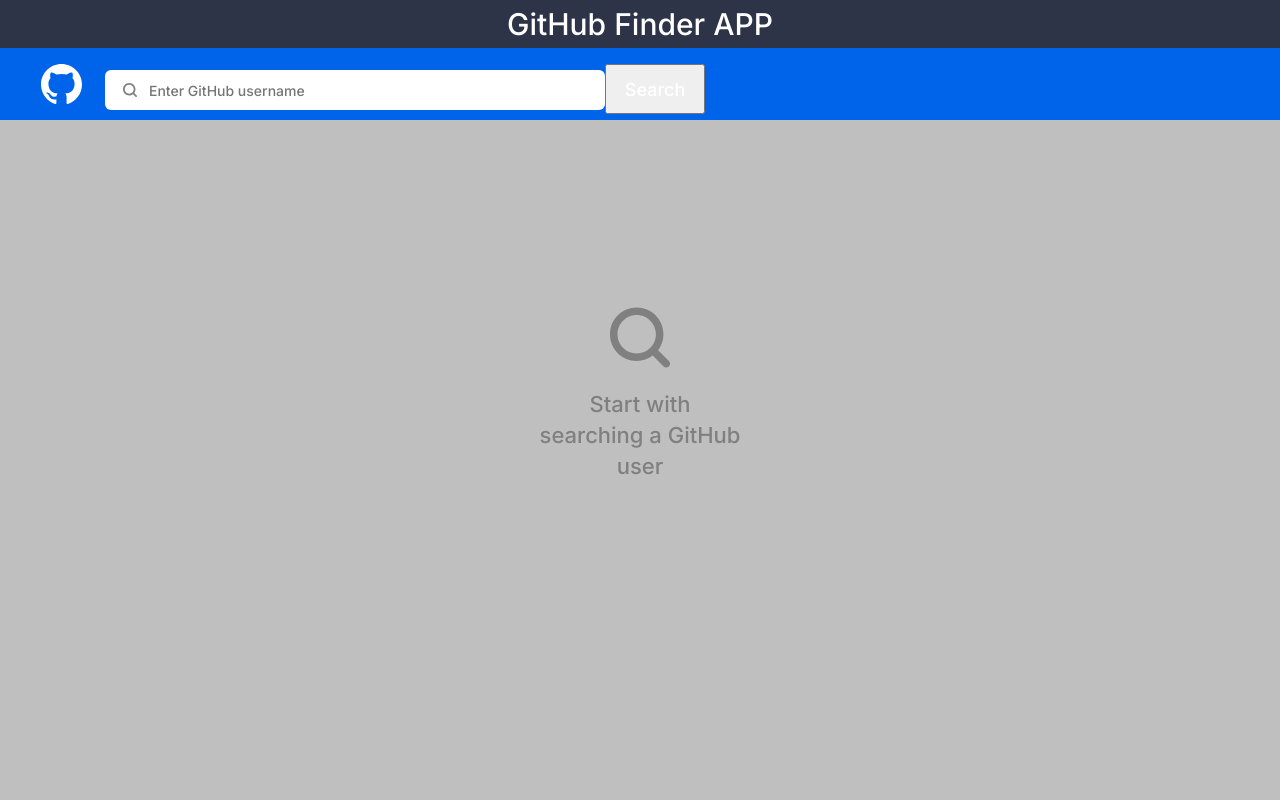
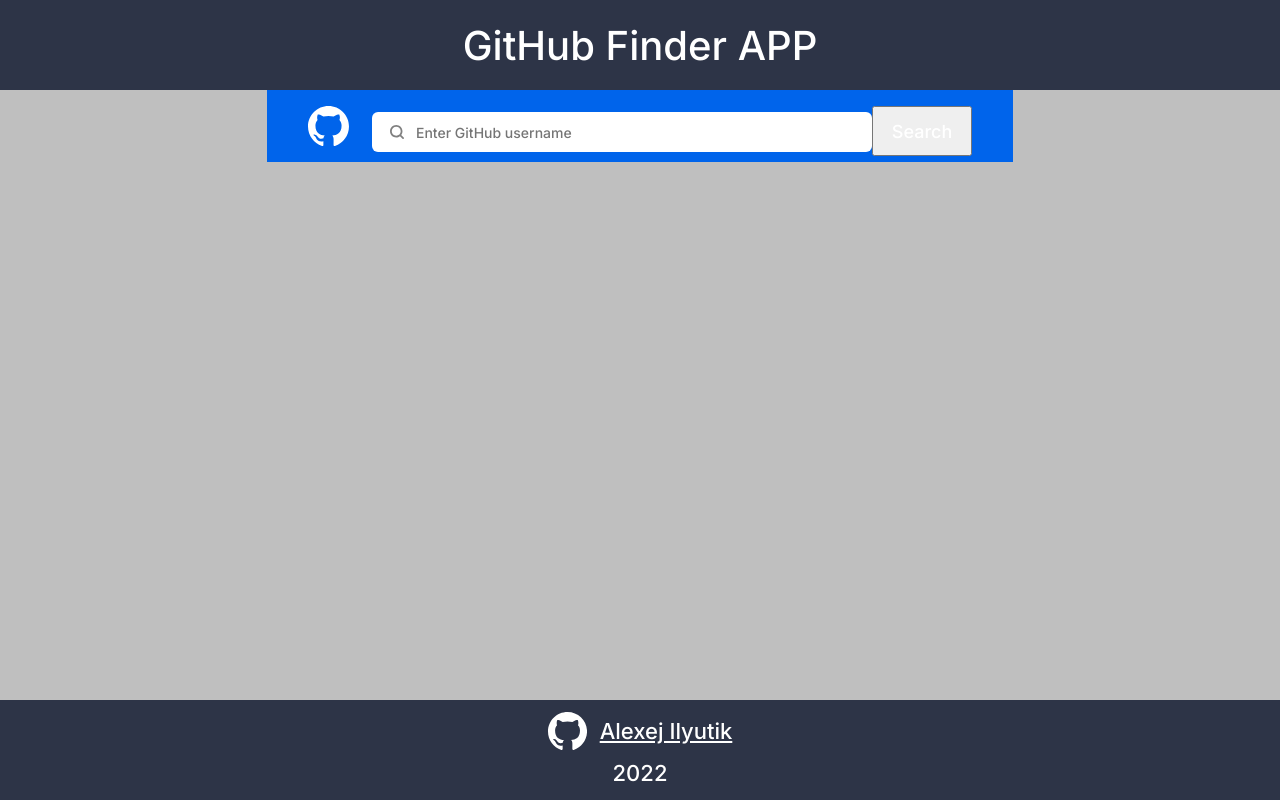
Before and after one commit to Alexej-Ilyutik/Github-Profile-finder, a React (Create React App) app in the folder github-finder/: page / in a window 1280 px wide. Built offline with nearby package versions, Linux system fonts and the light colour scheme.

Commit message:
feat: add footer

```diff
--- /dev/null
+++ b/github-finder/src/components/pages/Footer/Footer.js
@@ -0,0 +1,23 @@
+import React from 'react';
+import './Footer.scss';
+import logo from '../../../assets/GitHub.svg';
+
+const Footer = () => {
+  return (
+    <footer className='footer'>
+      <div className='footer__link'>
+        <img src={logo} alt='GitHub' />
+        <a
+          href='https://github.com/Alexej-Ilyutik'
+          target='_blank'
+          rel='noreferrer'
+        >
+          Alexej Ilyutik
+        </a>
+      </div>
+      <p className='footer__year'>2022</p>
+    </footer>
+  );
+};
+
+export default Footer;
--- /dev/null
+++ b/github-finder/src/components/pages/Footer/Footer.scss
@@ -0,0 +1,24 @@
+.footer {
+  background-color: var(--main-color);
+  padding: 1.2rem 0;
+  display: flex;
+  flex-direction: column;
+  align-items: center;
+  gap: 1rem;
+  height: 10rem;
+  .footer__link {
+    display: flex;
+    justify-content: space-between;
+    align-items: inherit;
+    a {
+      font-size: 2.2rem;
+    }
+    img {
+      width: 4rem;
+      margin-right: 1.2rem;
+    }
+  }
+  .footer__year {
+    font-size: 2.2rem;
+  }
+}
--- a/github-finder/src/components/pages/Header/Header.js
+++ b/github-finder/src/components/pages/Header/Header.js
@@ -1,8 +1,7 @@
 import React, { useState } from 'react';
 import './Header.scss';
-import logo from '../../../assets/GitHub.svg';
 import axios from '../../../axios';
-import ReactDOM from 'react-dom';
+// import ReactDOM from 'react-dom';
 
 const Header = () => {
   const [user, setQuery] = useState('');
--- a/github-finder/src/components/pages/Header/Header.scss
+++ b/github-finder/src/components/pages/Header/Header.scss
@@ -1,9 +1,12 @@
 .header {
   background-color: var(--main-color);
+  height: 9rem;
+  line-height: 9rem;
+  text-align: center;
   h1 {
-    display: block;
-    font-size: 3rem;
-    text-align: center;
-    margin: 0.6rem 0;
+    font-size: 4rem;
+    line-height: normal;
+    display: inline-block;
+    vertical-align: middle;
   }
 }
--- a/github-finder/src/components/pages/Home/Home.js
+++ b/github-finder/src/components/pages/Home/Home.js
@@ -1,12 +1,14 @@
 import React from 'react';
 import './Home.scss';
 import Header from '../Header/Header';
+import Footer from '../Footer/Footer';
 import logo from '../../../assets/GitHub.svg';
 
 const Home = () => {
   return (
     <div className='container'>
       <Header />
+      <main className='main'>
         <div className='search-wrapper'>
           <div className='search-form'>
             <div className='search-form__logo'>
@@ -18,14 +20,17 @@
                 type='text'
                 placeholder='Enter GitHub username'
               />
-            <button >Search</button>
+              <button>Search</button>
             </form>
           </div>
         </div>
-      <div className='search-results'>
+      </main>
+
+      {/* <div className='search-results'>
         <div className='search-results__img'></div>
         <p>Start with searching a GitHub user</p>
-      </div>
+      </div> */}
+      <Footer />
     </div>
   );
 };
--- a/github-finder/src/components/pages/Home/Home.scss
+++ b/github-finder/src/components/pages/Home/Home.scss
@@ -23,6 +23,12 @@
   }
 }
 
+.main {
+  flex: 1 1 auto;
+  display: flex;
+  flex-direction: column;
+  align-items: center;
+}
 
 .search-wrapper {
   background-color: #0064eb;
```
Lines whose indentation alone changed are shown as unchanged.
